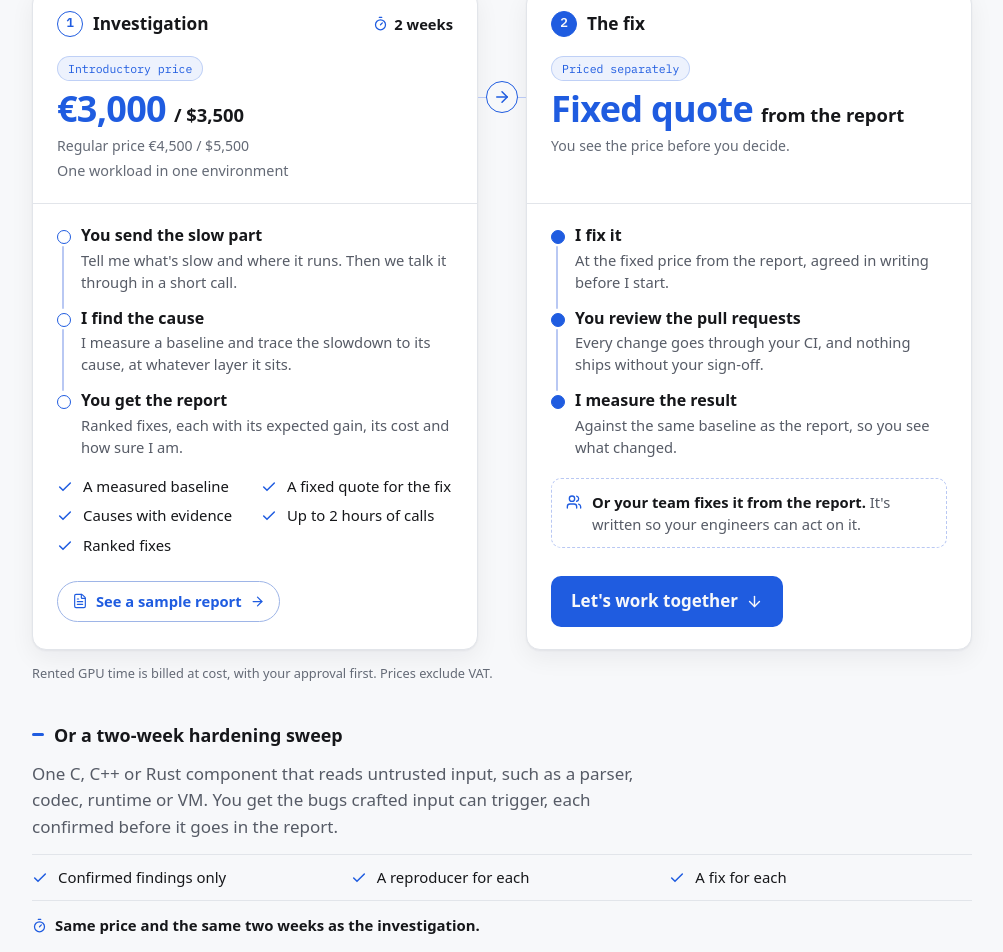
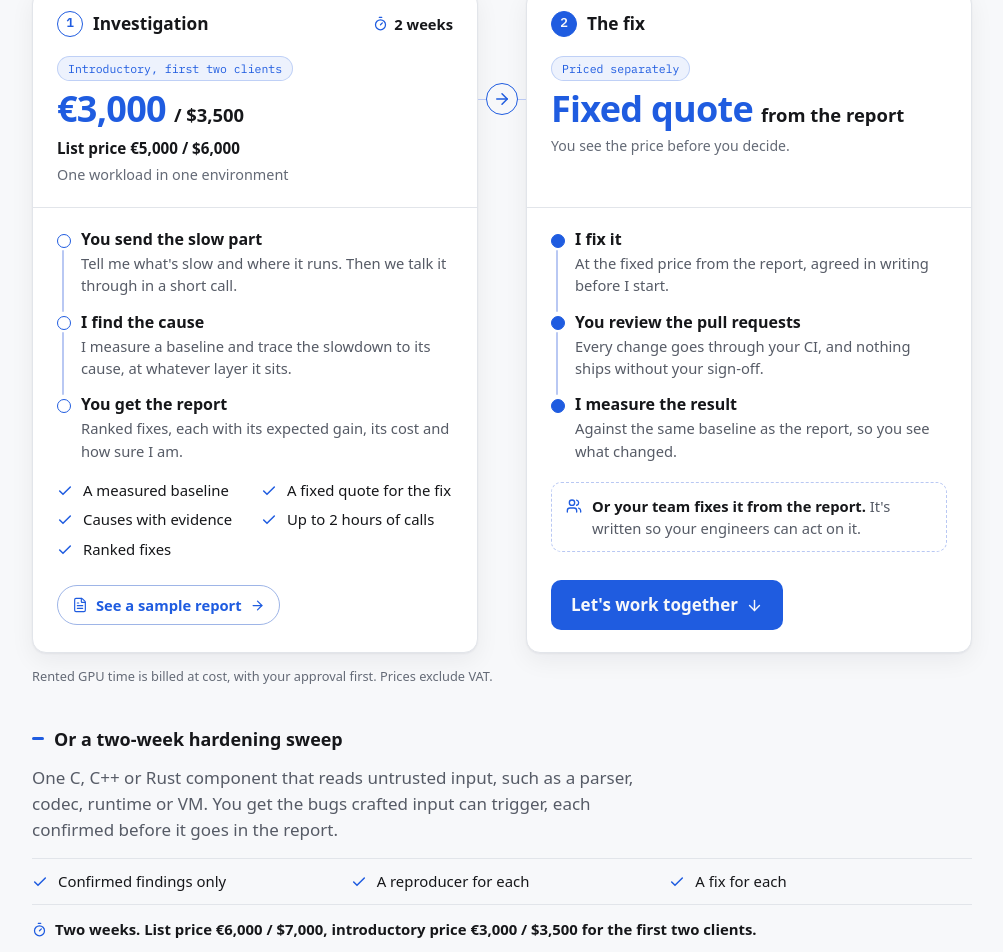
Before and after one commit to ilyasm-dev/ilyasm.dev, a Next.js app: page / in a window 1280 px wide. Shown: the part 4172-5124 px from the top of the page, without its empty margins (138-1141 px from the left). Built offline with nearby package versions, Linux system fonts and the light colour scheme.

Commit message:
ilyasm.dev 2026-11-18 price card: list price beside the introductory price

```diff
--- a/app/globals.css
+++ b/app/globals.css
@@ -2236,6 +2236,13 @@ body {
   font-variant-numeric: tabular-nums;
 }
 
+.price-was.price-list {
+  margin-top: 6px;
+  color: var(--fg);
+  font-size: 0.95rem;
+  font-weight: 600;
+}
+
 .price-fine {
   margin: 14px 0 0;
   color: var(--muted);
@@ -2243,7 +2250,7 @@ body {
   line-height: 1.5;
 }
 
-/* The second offer at the same price: a ruled block under the price card, no card of its own. */
+/* The second offer: a ruled block under the price card, no card of its own. */
 .sweep {
   margin-top: 40px;
   max-width: 62rem;
--- a/components/HomePage.tsx
+++ b/components/HomePage.tsx
@@ -395,7 +395,7 @@ export default function HomePage({ lang }: { lang: Lang }) {
                 <strong>{c.priceNow}</strong>
                 <span>{c.priceNowUsd}</span>
               </p>
-              <p className="price-was">{c.priceWas}</p>
+              <p className="price-was price-list">{c.priceWas}</p>
               <p className="price-scope">{c.priceScope}</p>
             </div>
             <ol className="phase-steps">
--- a/content/copy/en.tsx
+++ b/content/copy/en.tsx
@@ -149,10 +149,10 @@ export const en: Copy = {
     ),
     investigation: "Investigation",
     weeks: "2 weeks",
-    introBadge: "Introductory price",
+    introBadge: "Introductory, first two clients",
     priceNow: "€3,000",
     priceNowUsd: "/ $3,500",
-    priceWas: "Regular price €4,500 / $5,500",
+    priceWas: "List price €5,000 / $6,000",
     priceScope: "One workload in one environment",
     steps: [
       { title: "You send the slow part", text: "Tell me what's slow and where it runs. Then we talk it through in a short call." },
@@ -183,7 +183,7 @@ export const en: Copy = {
     sweepText:
       "One C, C++ or Rust component that reads untrusted input, such as a parser, codec, runtime or VM. You get the bugs crafted input can trigger, each confirmed before it goes in the report.",
     sweepIncluded: ["Confirmed findings only", "A reproducer for each", "A fix for each"],
-    sweepPrice: "Same price and the same two weeks as the investigation.",
+    sweepPrice: "Two weeks. List price €6,000 / $7,000, introductory price €3,000 / $3,500 for the first two clients.",
     safeguardsTitle: "Working in your systems",
     safeguards: [
       "I sign your NDA.",
--- a/content/copy/nl.tsx
+++ b/content/copy/nl.tsx
@@ -157,10 +157,10 @@ export const nl: Copy = {
     ),
     investigation: "Onderzoek",
     weeks: "2 weken",
-    introBadge: "Introductieprijs",
+    introBadge: "Introductie, eerste twee klanten",
     priceNow: "€3.000",
     priceNowUsd: "/ $3.500",
-    priceWas: "Normale prijs €4.500 / $5.500",
+    priceWas: "Lijstprijs €5.000 / $6.000",
     priceScope: "Eén workload in één omgeving",
     steps: [
       { title: "Je stuurt wat traag is", text: "Vertel me wat traag is en waar het draait. Daarna bespreken we het in een kort gesprek." },
@@ -191,7 +191,7 @@ export const nl: Copy = {
     sweepText:
       "Eén onderdeel in C, C++ of Rust dat onbetrouwbare invoer verwerkt, zoals een parser, codec, runtime of VM. Je krijgt de fouten die gemanipuleerde invoer kan uitlokken, elk bevestigd voordat hij in het rapport komt.",
     sweepIncluded: ["Alleen bevestigde fouten", "Een reproductie per fout", "Een fix per fout"],
-    sweepPrice: "Zelfde prijs en dezelfde twee weken als het onderzoek.",
+    sweepPrice: "Twee weken. Lijstprijs €6.000 / $7.000, introductieprijs €3.000 / $3.500 voor de eerste twee klanten.",
     safeguardsTitle: "Werken in jouw systemen",
     safeguards: [
       "Ik teken je geheimhoudingsverklaring (NDA).",
--- a/content/copy/types.ts
+++ b/content/copy/types.ts
@@ -97,7 +97,7 @@ export type Copy = {
     teamFixes: ReactNode;
     workTogether: string;
     priceFine: string;
-    // The hardening sweep: a second offer at the investigation's price, so it has no price card of its own.
+    // The hardening sweep: a second offer with its own list price, shown as one line under the price card.
     sweepTitle: string;
     sweepText: string;
     sweepIncluded: [string, string, string];
```
